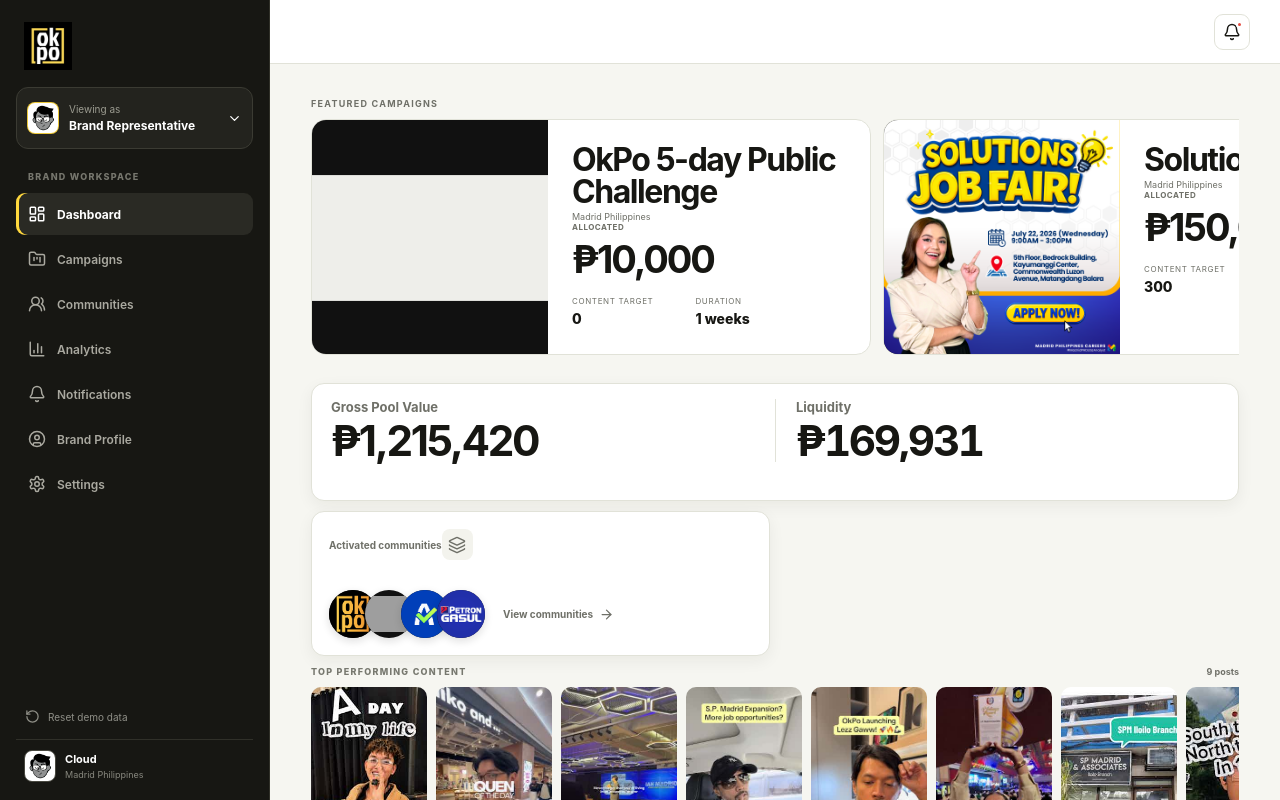
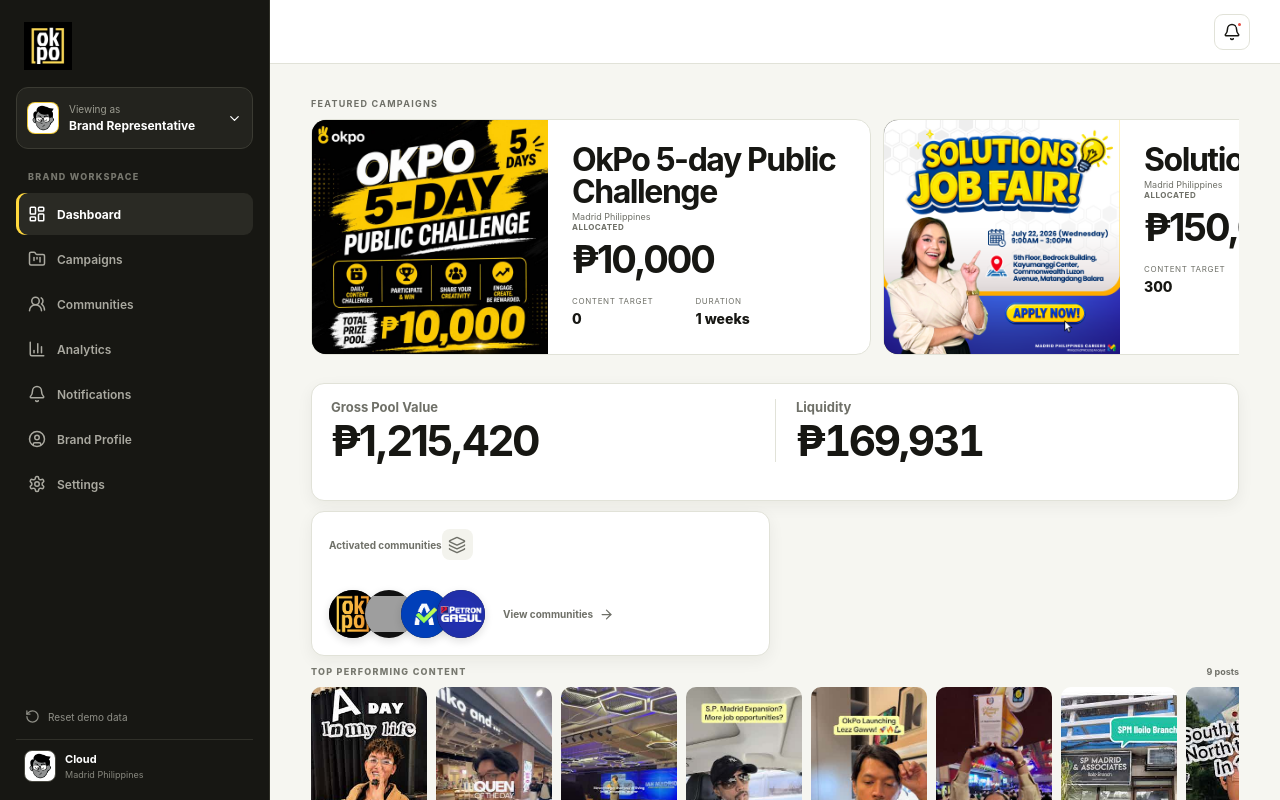
Before and after one commit to devskadi/okpobusiness, a React (Vite) app: page /brand in a window 1280 px wide. Shown: the top 800 px of the page. Built offline with nearby package versions, Linux system fonts and the light colour scheme; grey boxes are pictures that could not be loaded.

Commit message:
Add artwork for OkPo public challenge

```diff
--- a/src/madridCampaigns.ts
+++ b/src/madridCampaigns.ts
@@ -18,7 +18,7 @@
   {
     id: 'okpo-five-day-public-challenge',
     name: 'OkPo 5-day Public Challenge',
-    src: '/assets/campaign-blank.svg',
+    src: '/assets/campaign-okpo-five-day-public-challenge.jpeg',
     budget: 10000,
     spent: 0,
     target: 0,
```
Also changed, not shown: public/assets/campaign-okpo-five-day-public-challenge.jpeg (added), 1 other file (tests, documents, lock files or other folders).
